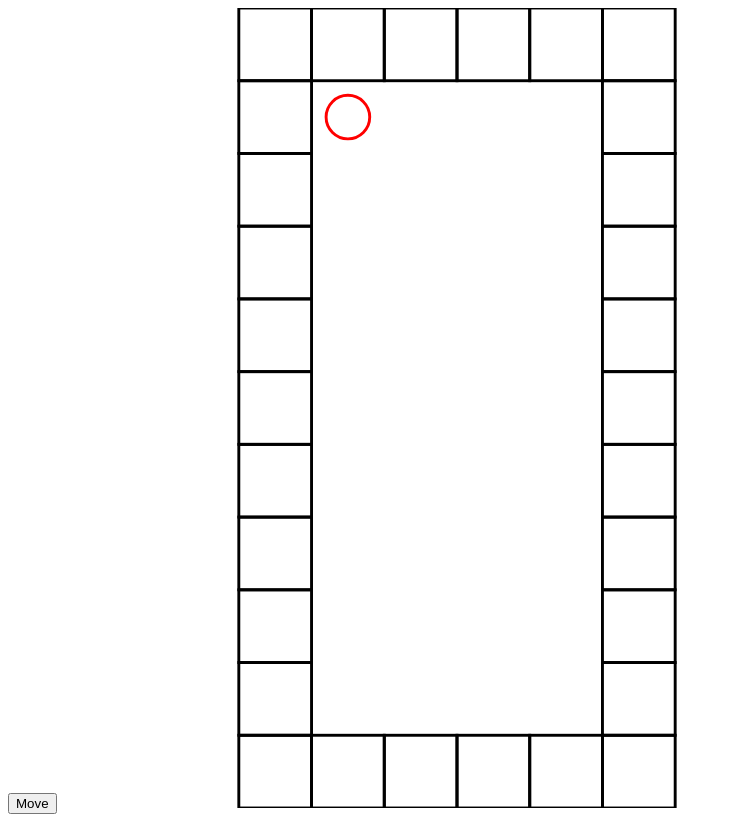
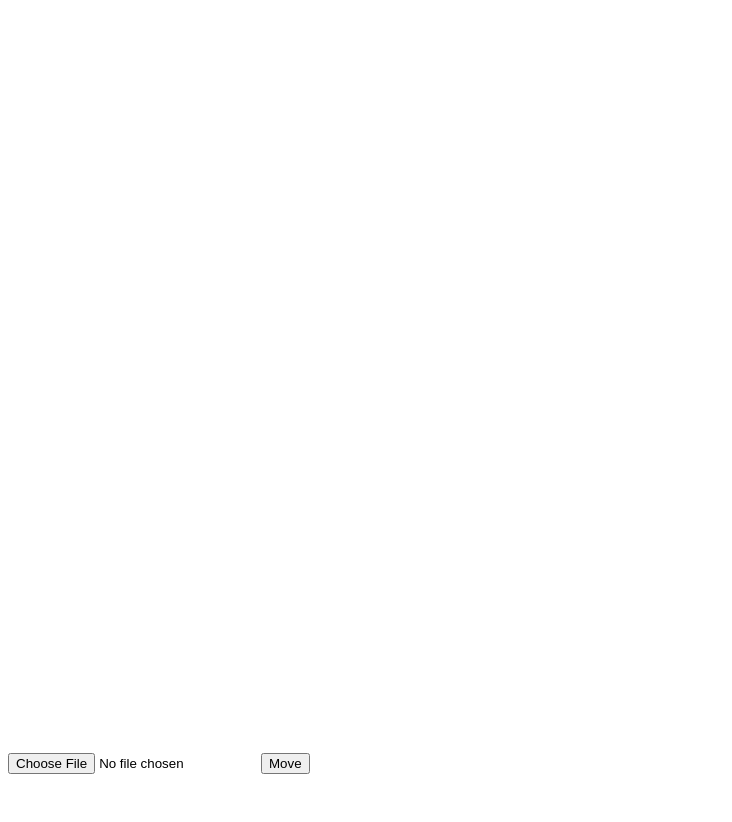
Before and after one commit to ViktorKorladinov/tile-glider, a Next.js app: page / in a window 1280 px wide. Shown: the whole page, without its empty margins (0-732 px from the left). After the commit the page ends 800 px from the top, so only its background shows below. Built offline with nearby package versions, Linux system fonts and the light colour scheme.

Commit message:
Correct sizes implemented, mover takes the corners correctly - doesn't cut through the hole.

```diff
--- /dev/null
+++ b/app/Grid.js
@@ -0,0 +1,69 @@
+
+'use client'
+import { createElement, useState, useEffect } from "react"
+import { animated, useSpring } from '@react-spring/web'
+import './grid.css'
+
+const CELL_SIZE = 240;
+
+export default function Grid({ m, n, position }) {
+    const [pos, setPos] = useState({ x: 5, y: 5 });
+
+    const placeTiles2 = () => {
+        let pathData = `
+        M0,0
+        H${n * CELL_SIZE} V${m * CELL_SIZE} H0 Z
+        M${CELL_SIZE},${CELL_SIZE}
+        H${(n - 1) * CELL_SIZE} V${(m - 1) * CELL_SIZE} H${CELL_SIZE} Z
+      `;
+        const gridLines = []
+        // Draw vertical lines for the outer and inner rectangles
+        for (let i = 1; i < n; i++) {
+            gridLines.push(<line key={`vert${i}0`} x1={i * CELL_SIZE} x2={i * CELL_SIZE} y1="0" y2={`${CELL_SIZE}`} />)
+            gridLines.push(<line key={`vert${i}${i}`} x1={i * CELL_SIZE} x2={i * CELL_SIZE} y1={(m - 1) * CELL_SIZE} y2={m * CELL_SIZE} />)
+        }
+        for (let i = 1; i < n; i++) {
+            gridLines.push(<line key={`h${i}0`}  y1={i * CELL_SIZE} y2={i * CELL_SIZE} x1="0" x2={`${CELL_SIZE}`} />)
+            gridLines.push(<line key={`h${i}${i}`} y1={i * CELL_SIZE} y2={i * CELL_SIZE} x1={(n - 1) * CELL_SIZE} x2={n * CELL_SIZE} />)
+        }
+
+        return (
+            <g id="gridSvg">
+                <path d={pathData} className="border" />
+                {gridLines}
+            </g>
+        )
+    }
+
+    const [srpingVals, api] = useSpring(() => ({
+        from: pos,
+    }))
+
+    useEffect(() => {
+        console.log(pos,(n - 1)*CELL_SIZE);
+        if (pos.y != (n - 1)*CELL_SIZE && pos.y != 0) {
+            console.log('here');
+            api.start({
+                from: { x: pos.x, y: pos.y },
+                to: [{ x: (position.x) * CELL_SIZE}, { y: (position.y) * CELL_SIZE}].reverse(),
+                onStart: () => setPos({ x: position.x * CELL_SIZE, y: position.y * CELL_SIZE }),
+            })
+        } else {
+            api.start({
+                from: { x: pos.x, y: pos.y },
+                to: [{ x: (position.x) * CELL_SIZE }, { y: (position.y) * CELL_SIZE }],
+                onStart: () => setPos({ x: position.x * CELL_SIZE, y: position.y * CELL_SIZE }),
+            })
+        }
+
+    }, [position])
+    return (
+        <svg height={`95vh`} viewBox={`-5 -5 ${n * CELL_SIZE + 6} ${m * CELL_SIZE + 6}`}
+            xmlns="http://www.w3.org/2000/svg">
+            {/* {placeTiles()} */}
+            {placeTiles2()}
+            <animated.rect x={srpingVals.x} y={srpingVals.y} width="113" height="113" className="mover" rx="15" />
+        </svg >
+    )
+
+}
--- a/app/grid.css
+++ b/app/grid.css
@@ -1,11 +1,11 @@
-.border {
+#gridSvg {
     fill: transparent;
-    stroke: black;
-    stroke-width: 2;
+    stroke: gray;
+    stroke-width: 5;
 }
 
 .mover {
     fill: transparent;
-    stroke: red;
-    stroke-width: 2;
+    stroke: darkgrey;
+    stroke-width: 4;
 }
--- a/app/page.js
+++ b/app/page.js
@@ -1,78 +1,40 @@
 'use client'
-import { createElement, useState, useEffect } from "react"
-import { animated, useSpring } from '@react-spring/web'
+import { useState } from "react"
 import './grid.css'
+import Grid from "./Grid";
 // import sequenceJSON from '../path.json'
 
-function Grid({ m, n, position }) {
+export default function Home() {
+  const [position, setPosition] = useState({ x: 0, y: 0 });
+  const [seq, setSequence] = useState();
+  const [size, setSize] = useState({ n: 0, m: 0 });
 
-  const [pos, setPos] = useState({ x: 25, y: 25 });
-
-  const placeTiles = () => {
-    const tilesArray = []
-    for (let i = 0; i < n; i++) {
-      tilesArray.push(placeATileAt(0, i))
-      tilesArray.push(placeATileAt(m - 1, i))
+  function handleChange(event) {
+    const file = event.target.files[0]
+    if (file['type'] === 'application/json') {
+      let reader = new FileReader();
+      reader.readAsText(file);
+      reader.onload = function () {
+        let data = JSON.parse(reader.result);
+        setSequence(data["paths"][0]);
+        setSize({ n: data.n, m: data.m })
+      };
     }
-    for (let j = 1; j < m - 1; j++) {
-      tilesArray.push(placeATileAt(j, 0))
-      tilesArray.push(placeATileAt(j, n - 1))
-    }
-
-    return tilesArray
   }
 
-  const placeATileAt = (posX, posY) => {
-    return createElement(
-      'rect',
-      { key: `${posX}|${posY}`, x: posX * 50, y: posY * 50, width: "50", height: "50", className: "border" },
-    );
-  }
-
-  const [srpingVals, api] = useSpring(() => ({
-    from: { x: 0, y: 0 },
-  }))
-
-  useEffect(() => {
-    api.start({
-      from: { x: pos.x, y: pos.y },
-      to: [{ x: (position.x) * 50+25 }, { y: (position.y) * 50+25 }],
-      onResolve: () => setPos({ x: position.x * 50+25
-        , y: position.y * 50+25 }),
-    })
-  }, [position])
-
-  return (
-    <svg width={`800px`} height={`800px`} viewBox={`0 0 ${m * 50} ${n * 50}`}
-      xmlns="http://www.w3.org/2000/svg">
-
-      {placeTiles()}
-      <animated.circle cx={srpingVals.x} cy={srpingVals.y} r='15' className="mover" />
-    </svg >
-  )
-
-}
-
-
-export default function Home() {
-  const [position, setPosition] = useState({ x: 1, y: 1 });
-  const [seq, setSeq] = useState([
-    [0, 0], [1, 0], [2, 0], [3, 0], [4, 0], [5, 0], [6, 0], [7, 0], [8, 0], [9, 0], [10, 0],
-    [0, 5], [1, 5], [2, 5], [3, 5], [4, 5], [5, 5], [6, 5], [7, 5], [8, 5], [9, 5], [10, 5],
-    [0, 1], [0, 2], [0, 3], [0, 4],
-    [10, 1], [10, 2], [10, 3], [10, 4]
-  ]);
-
   const consumeMove = () => {
-    const newCoords = seq[seq.length - 1]
-    setSeq(seq.slice(0, -2))
-    setPosition({ x: newCoords[0]+1, y: newCoords[1]+1 })
+    if (seq && seq.length > 0) {
+      const newCoords = seq[0]
+      setSequence(seq.slice(1))
+      setPosition({ x: newCoords[0], y: newCoords[1] })
+    }
   }
 
   return (
     <main>
+      <input type="file" onChange={handleChange} />
       <button onClick={consumeMove}>Move</button>
-      <Grid n={11} m={6} position={position} />
+      <Grid n={size.n} m={size.m} position={position} />
     </main>
   );
 }
```
Also changed, not shown: test.json (added, +7 -0 lines).
